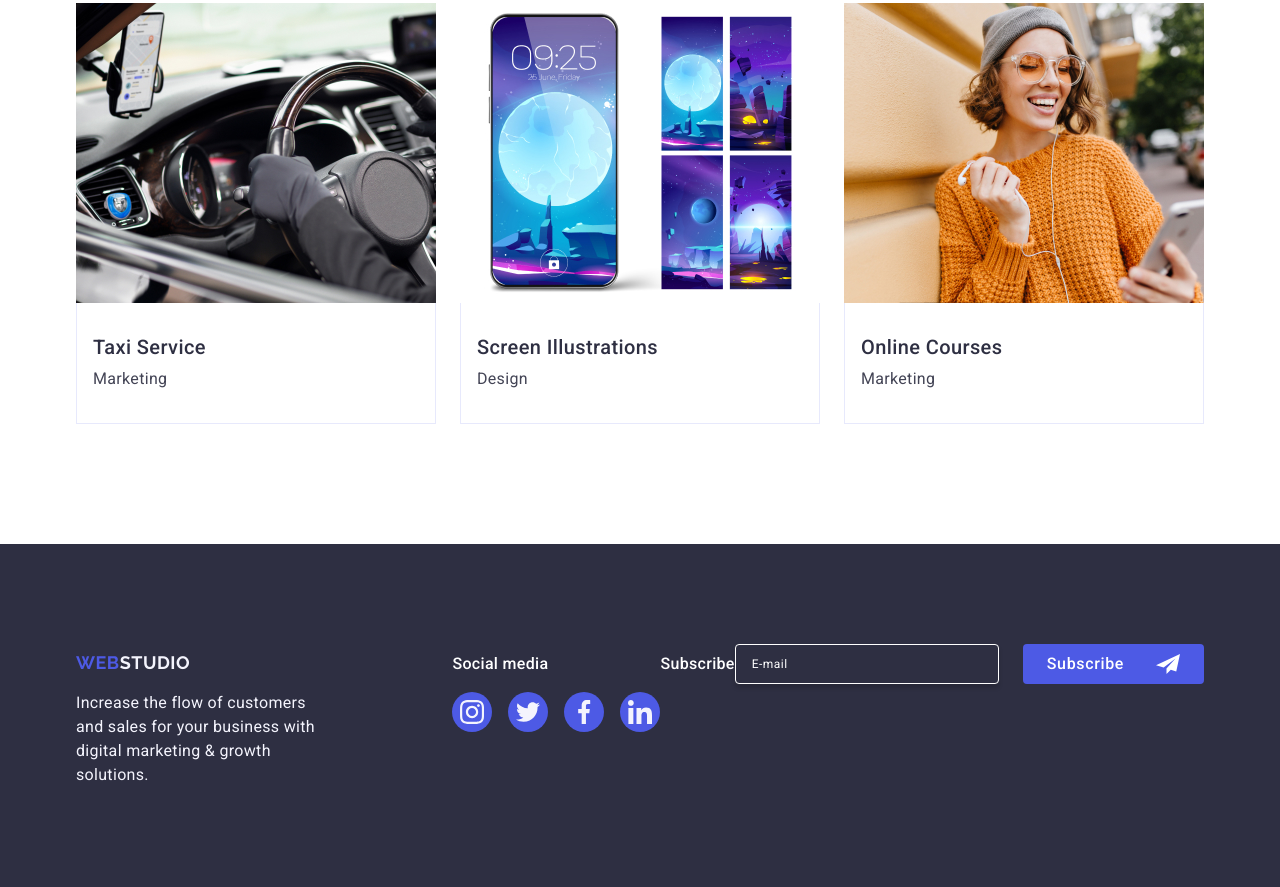
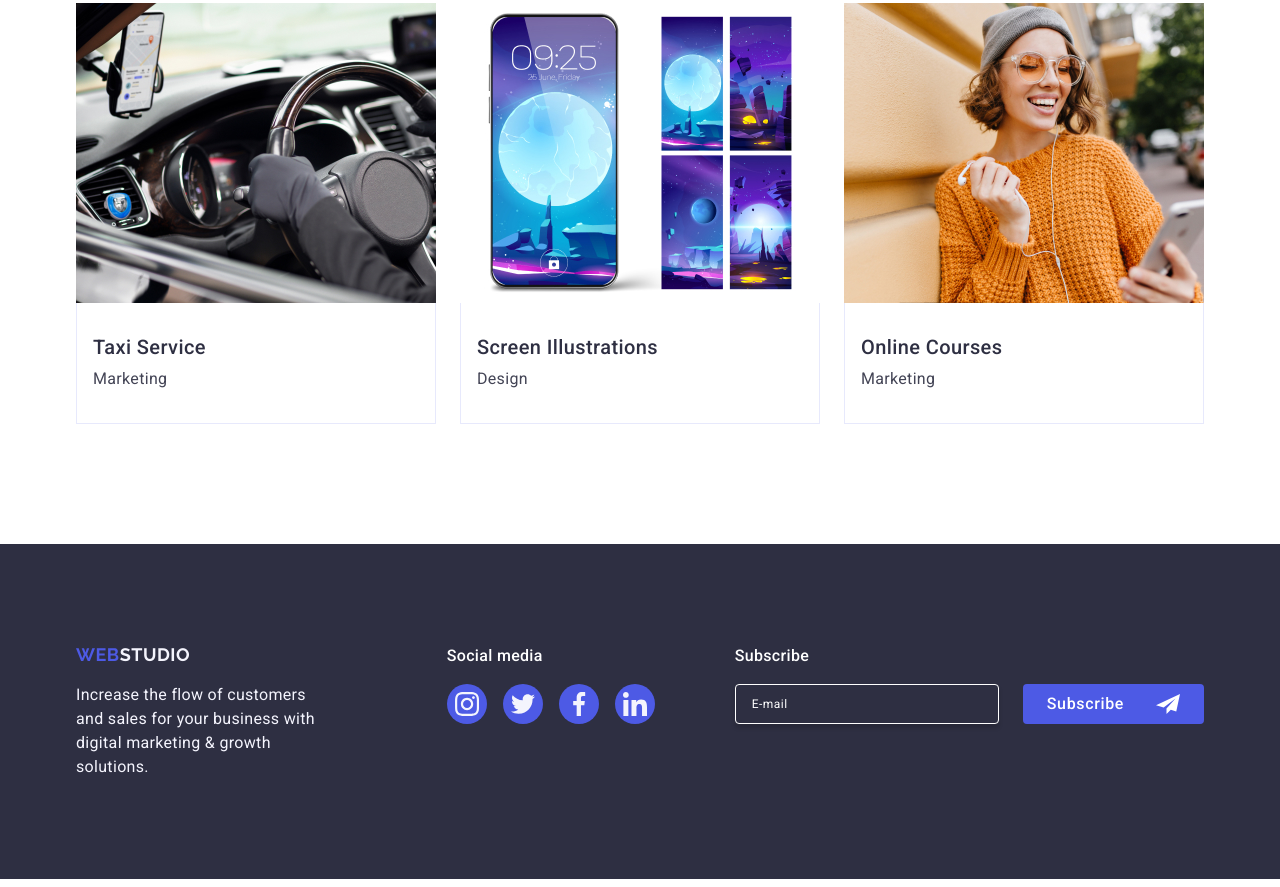
Before and after one commit to anastasiiaotoo/goit-markup-hw-05, a plain HTML site: page index.html in a window 1280 px wide. Shown: the part 2639-3526 px from the top of the page. Drawn offline with nearby package versions, Linux system fonts and the light colour scheme.

Commit message:
hw5-footer

```diff
--- a/css/styles.css
+++ b/css/styles.css
@@ -461,6 +461,7 @@ img {
   max-width: 264px;
 }
 .footer-conteiner-social {
+  margin-right: 80px;
 }
 .footer-subtitle {
   color: rgba(255, 255, 255, 1);
@@ -498,9 +499,6 @@ img {
   background-color: #31d0aa;
 }
 .footer-conteiner-subscribe {
-  display: flex;
-  align-items: center;
-  justify-content: space-between;
 }
 .footer-form {
   display: flex;
```
